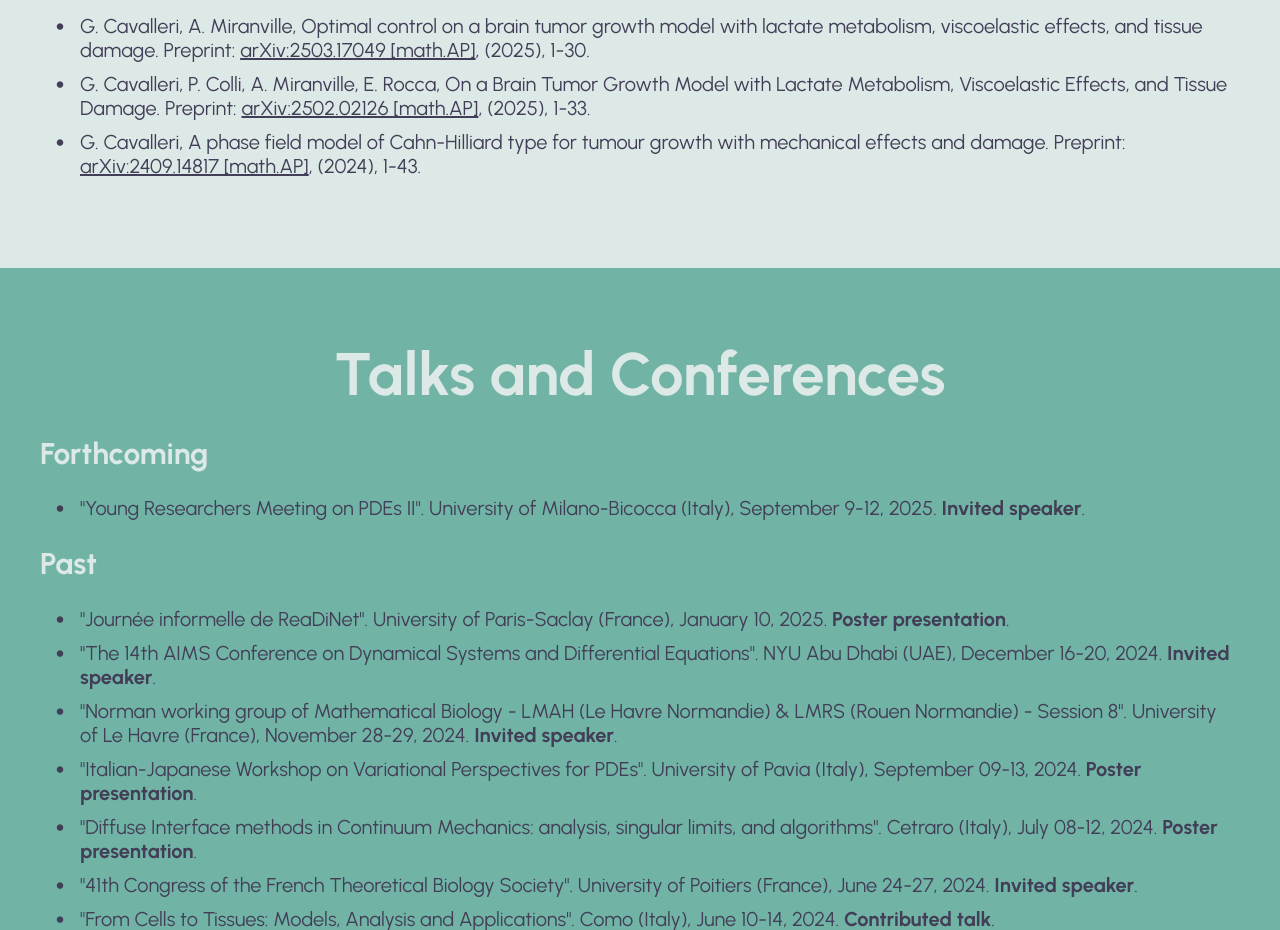
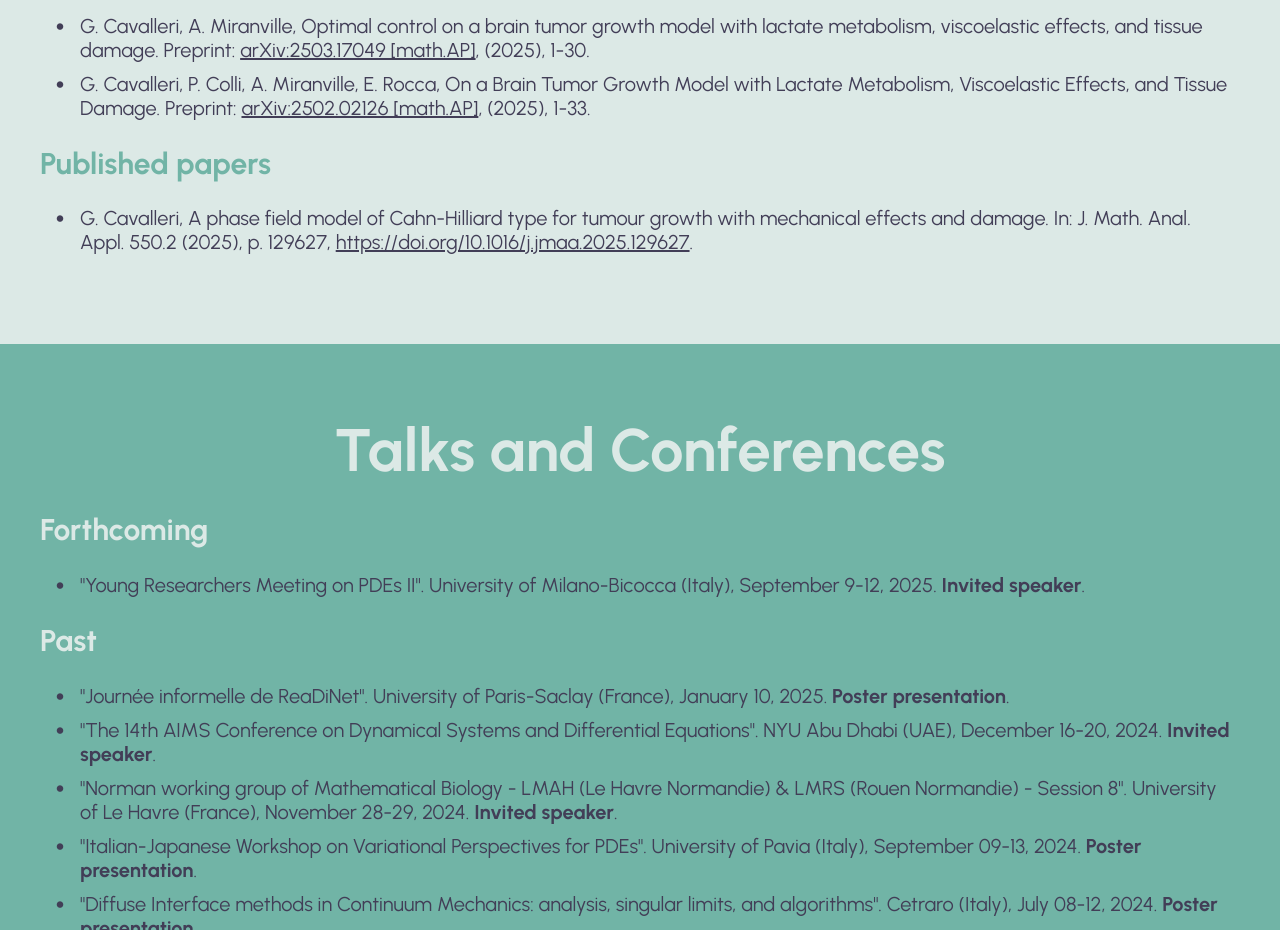
Before and after one commit to GiuliaCavalleri/giuliacavalleri.github.io, a plain HTML site: page index.html in a window 1280 px wide. Shown: the part 880-1810 px from the top of the page. Drawn offline with Linux system fonts and the light colour scheme.

Commit message:
Aggiunto published papers
Aggiunto published papers, spostato Cavalleri 25 da preprint a published

```diff
--- a/index.html
+++ b/index.html
@@ -52,7 +52,10 @@
 			<ul class="fa-ul">
 				<li><span class="fa-li"><i class="fa-solid fa-3xs fa-circle"></i></span>G. Cavalleri, A. Miranville, Optimal control on a brain tumor growth model with lactate metabolism, viscoelastic effects, and tissue damage. Preprint: <a href="https://arxiv.org/abs/2503.17049" target="_blank">arXiv:2503.17049 [math.AP]</a>, (2025), 1-30.</li>
 				<li><span class="fa-li"><i class="fa-solid fa-3xs fa-circle"></i></span>G. Cavalleri, P. Colli, A. Miranville, E. Rocca, On a Brain Tumor Growth Model with Lactate Metabolism, Viscoelastic Effects, and Tissue Damage. Preprint: <a href="https://arxiv.org/abs/2502.02126" target="_blank">arXiv:2502.02126 [math.AP]</a>, (2025), 1-33.</li>
-				<li><span class="fa-li"><i class="fa-solid fa-3xs fa-circle"></i></span>G. Cavalleri, A phase field model of Cahn-Hilliard type for tumour growth with mechanical effects and damage. Preprint: <a href="https://arxiv.org/abs/2409.14817" target="_blank">arXiv:2409.14817 [math.AP]</a>, (2024), 1-43.</li>
+			</ul>
+			<h2>Published papers</h2>
+			<ul class="fa-ul">
+				<li><span class="fa-li"><i class="fa-solid fa-3xs fa-circle"></i></span>G. Cavalleri, A phase field model of Cahn-Hilliard type for tumour growth with mechanical effects and damage. In: J. Math. Anal. Appl. 550.2 (2025), p. 129627, <a href="https://doi.org/10.1016/j.jmaa.2025.129627" target="_blank">https://doi.org/10.1016/j.jmaa.2025.129627</a>.</li>
 			</ul>
 		</div>
 		<div id="events" class="section section-scura">
```
